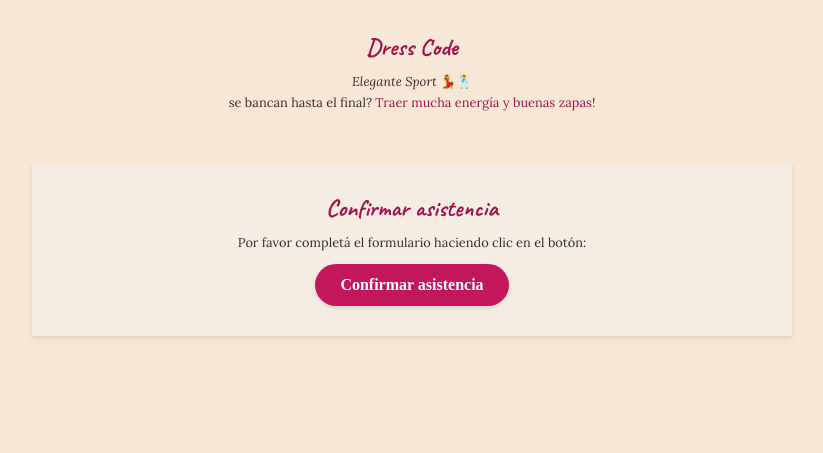
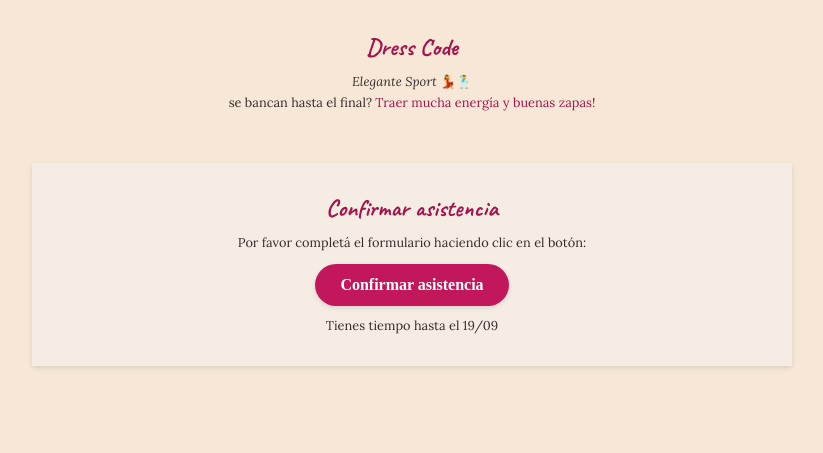
Before and after one commit to EmilyGiulianaScher/invitacion-50, a plain HTML site: page familiar.html in a window 1280 px wide. Shown: the part 1170-1623 px from the top of the page, without its empty margins (228-1051 px from the left). Drawn offline with Linux system fonts and the light colour scheme.

Commit message:
fecha de fin

```diff
--- a/css/rsvp.css
+++ b/css/rsvp.css
@@ -3,4 +3,8 @@
   background-color: var(--background-section);
   text-align: center;
   box-shadow: var(--shadow-light);
+  p{
+    margin-top: 10px;
+
+  }
 }
--- a/familiar.html
+++ b/familiar.html
@@ -88,6 +88,7 @@
             <h3>Confirmar asistencia</h3>
             <p>Por favor completá el formulario haciendo clic en el botón:</p>
             <a class="btn" id="rsvpBtn" href="#" target="_blank">Confirmar asistencia</a>
+            <p>Tienes tiempo hasta el 19/09</p>
         </section>
     </main>
 
```
Also changed, not shown: index.html (+1 -0 lines), parejas.html (+1 -0 lines).
